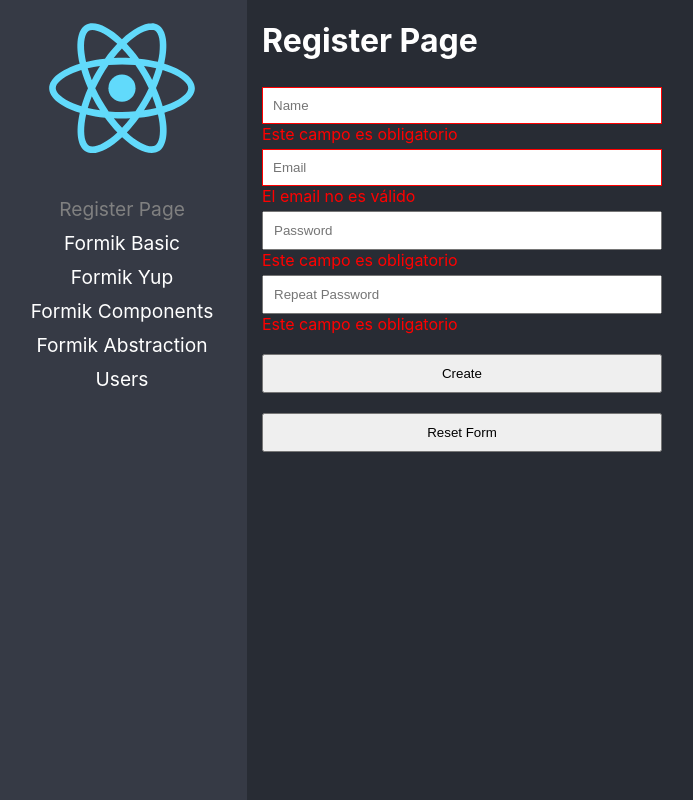
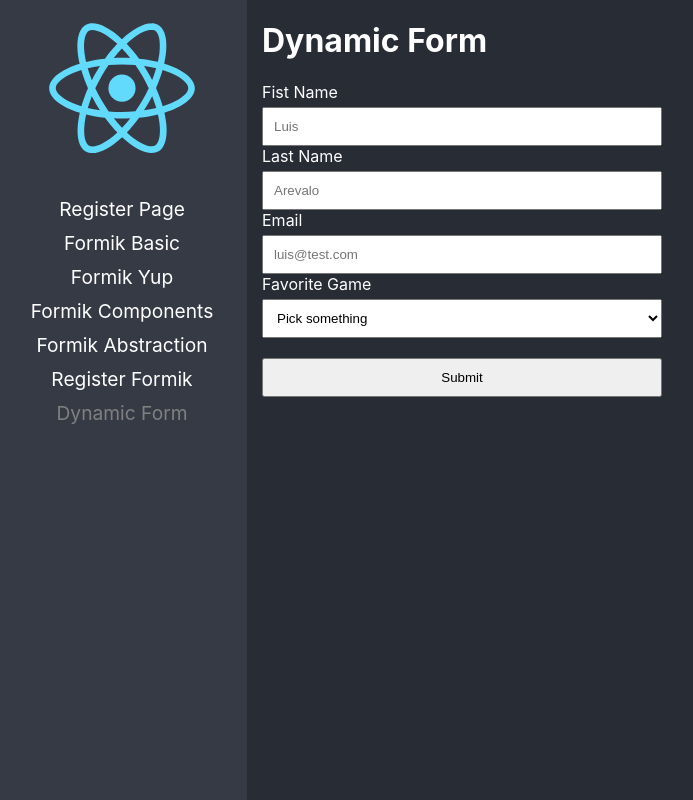
Before and after one commit to Gabito-git/react-pro, a React (Create React App) app: page /dynamic-form in a window 1280 px wide. Before the commit this address led to /register. Shown: the whole page, without its empty margins (3-696 px from the left). Built offline with nearby package versions, Linux system fonts and the light colour scheme.

Commit message:
Formularios dinamicos listo

```diff
--- /dev/null
+++ b/src/03-forms/data/custom-form.json
@@ -0,0 +1,66 @@
+[
+  {
+    "type": "input",
+    "name": "firstName",
+    "placeholder":"Luis",
+    "label": "Fist Name",
+    "value": "",
+    "validations":[
+      {
+        "type":"required"
+      },
+      {
+        "type":"minLength",
+        "value": 5
+      }
+    ]
+  },
+  {
+    "type": "input",
+    "name": "lastName",
+    "placeholder":"Arevalo",
+    "label": "Last Name",
+    "value": "",
+    "validations":[
+      {
+        "type":"required"
+      }
+    ]
+  },
+  {
+    "type": "email",
+    "name": "email",
+    "placeholder":"luis@test.com",
+    "label": "Email",
+    "value": "",
+    "validations":[
+      {
+        "type":"required"
+      },
+      {
+        "type":"email"
+      }
+    ]
+  },
+  {
+    "type": "select",
+    "name": "favoriteGame",
+    "label": "Favorite Game",
+    "value": "",
+    "options": [
+      {
+        "id":1,
+        "label": "Super Smash"
+      },
+      {
+        "id":2,
+        "label":"Metal Gear"
+      },
+      {
+        "id":3,
+        "label":"Resident Evil"
+      }
+    ]
+  }
+
+]
--- /dev/null
+++ b/src/03-forms/pages/DynamicForm.tsx
@@ -0,0 +1,98 @@
+
+import { Form, Formik } from 'formik';
+import { MySelect, MyTextInput } from '../components';
+import formJson from '../data/custom-form.json';
+import * as Yup from 'yup';
+import { resourceLimits } from 'worker_threads';
+
+const initialValues: {[x:string]: any} = {}
+const requiredFields: {[x:string]: any} = {}
+
+for( let input of formJson ){
+  initialValues[ input.name ] = input.value;
+
+  if(!input.validations) continue;
+
+  let schema = Yup.string()
+
+  for(const rule of input.validations){
+    if(rule.type === 'required'){
+      schema = schema.required('Este campo es requerido')
+    }
+    // ... otras reglas...
+
+    if(rule.type === 'minLength'){
+      schema = schema.min( rule.value! || 2, `Minimo de ${ rule.value } caracteres` )
+    }
+
+    if(rule.type === "email"){
+      schema = schema.email('Por favor ingrese un correo válido');
+    }
+
+  }
+
+  requiredFields[input.name] = schema;
+
+}
+
+export const DynamicForm = () => {
+  return (
+    <div>
+      <h1>Dynamic Form</h1>
+      <Formik
+        initialValues={ initialValues }
+        onSubmit={values => console.log(values) }
+        validationSchema={Yup.object( requiredFields )}
+      >
+        {
+          () => (
+            <Form noValidate>
+
+              {
+                formJson.map( ({ name, placeholder, label, type, options }) => {
+
+                  if(['password','email', 'input'].includes(type)){
+                    return (
+                      <MyTextInput
+                        key={ name }
+                        name={ name }
+                        placeholder={ placeholder }
+                        label={ label }
+                        type={ type as any }
+                      />
+                    )
+                  }else if( type ==='select' ){
+                    return(
+                      <MySelect
+                        key={name}
+                        name={ name }
+                        label={ label }
+                      >
+                        <option value="">Pick something</option>
+                        {
+                          options?.map( ({ id, label } ) => (
+                            <option
+                              key={ id }
+                              value={ id }
+                            >{ label }</option>
+                          ) )
+                        }
+                      </MySelect>
+                    )
+                  }
+
+                  return <span key="name">Tipo: { type } no es soportado</span>
+                } )
+              }
+
+              <button type="submit">Submit</button>
+            </Form>
+
+          )
+        }
+      </Formik>
+    </div>
+  )
+}
+
+export default DynamicForm
--- /dev/null
+++ b/src/03-forms/pages/RegisterFormikPage.tsx
@@ -0,0 +1,90 @@
+
+import { Form, Formik } from 'formik';
+import * as Yup from 'yup';
+import { MyTextInput } from '../components';
+
+import '../styles/styles.css';
+
+export const RegisterFormikPage = () => {
+
+  return (
+    <div>
+      <h1>Register Formik Page</h1>
+
+      <Formik
+        initialValues={{
+          name: '',
+          email: '',
+          password1:'',
+          password2:''
+        }}
+        onSubmit={ (values) => {
+          console.log(values);
+        }}
+        validationSchema={
+          Yup.object({
+            name: Yup.string()
+                     .min(2, 'Debe tener al menos 2 caracteres')
+                     .max(15, 'Debe tener máximo 15 caracteres')
+                     .required('Requerido'),
+            email: Yup.string()
+                      .email('Ingrese un correo válido')
+                      .required('Requerido'),
+            password1: Yup.string()
+                          .min(6, 'Debe tener mínimo 6 caracteres')
+                          .required('Requerido'),
+            password2: Yup.string()
+                          .oneOf([Yup.ref('password1')], 'Las contraseñas no son iguales')
+                          .required('Requerido')
+          })
+        }
+      >
+        {
+          (formik) => (
+            <Form >
+              <MyTextInput
+                name="name"
+                label="Nombre"
+                placeholder="Name"
+              />
+
+             <MyTextInput
+                name="email"
+                label="Email"
+                placeholder="Email"
+                type="email"
+              />
+
+              <MyTextInput
+                name="password1"
+                label="Password"
+                type="password"
+                placeholder="Password"
+              />
+
+              <MyTextInput
+                name="password2"
+                label="Repeat Password"
+                type="password"
+                placeholder="Repeat password"
+              />
+
+              <button type="submit">Create</button>
+
+              <button
+                type="button"
+                onClick={ formik.handleReset}
+              >Reset Form</button>
+            </Form>
+          )
+        }
+
+      </Formik>
+
+
+
+    </div>
+  )
+}
+
+export default RegisterFormikPage
--- a/src/03-forms/pages/index.ts
+++ b/src/03-forms/pages/index.ts
@@ -1,5 +1,7 @@
+export { DynamicForm } from './DynamicForm';
 export { FormikAbstraction } from './FormikAbstraction';
 export { FormikBasicPage } from './FormikBasicPage';
+export { FormikComponents } from './FormikComponents';
 export { FormikYupPage } from './FormikYupPage';
-export { FormikComponents } from './FormikComponents';
+export { RegisterFormikPage } from './RegisterFormikPage';
 export { RegisterPage } from './RegisterPage';
--- a/src/routes/Navigation.tsx
+++ b/src/routes/Navigation.tsx
@@ -1,7 +1,7 @@
 import { BrowserRouter, Navigate, NavLink, Route, Routes } from "react-router-dom";
 
-import { FormikAbstraction, FormikBasicPage, FormikComponents,
-FormikYupPage, RegisterPage } from '../03-forms/pages'
+import { DynamicForm, FormikAbstraction, FormikBasicPage, FormikComponents,
+FormikYupPage, RegisterFormikPage, RegisterPage } from '../03-forms/pages'
 
 import logo from '../logo.svg';
 
@@ -28,7 +28,10 @@
               <NavLink to="/formik-abstraction" className={({ isActive }) => isActive ? 'nav-active': '' }>Formik Abstraction</NavLink>
             </li>
             <li>
-              <NavLink to="/users" className={({ isActive }) => isActive ? 'nav-active': '' }>Users</NavLink>
+              <NavLink to="/formik-register" className={({ isActive }) => isActive ? 'nav-active': '' }>Register Formik</NavLink>
+            </li>
+            <li>
+              <NavLink to="/dynamic-form" className={({ isActive }) => isActive ? 'nav-active': '' }>Dynamic Form</NavLink>
             </li>
           </ul>
         </nav>
@@ -39,7 +42,8 @@
           <Route path="formik-yup" element={<FormikYupPage />} />
           <Route path="formik-components" element={<FormikComponents />} />
           <Route path="formik-abstraction" element={<FormikAbstraction />} />
-
+          <Route path="formik-register" element={<RegisterFormikPage />} />
+          <Route path="dynamic-form" element={<DynamicForm />} />
 
           <Route path="register" element={<RegisterPage /> }/>
 
```
